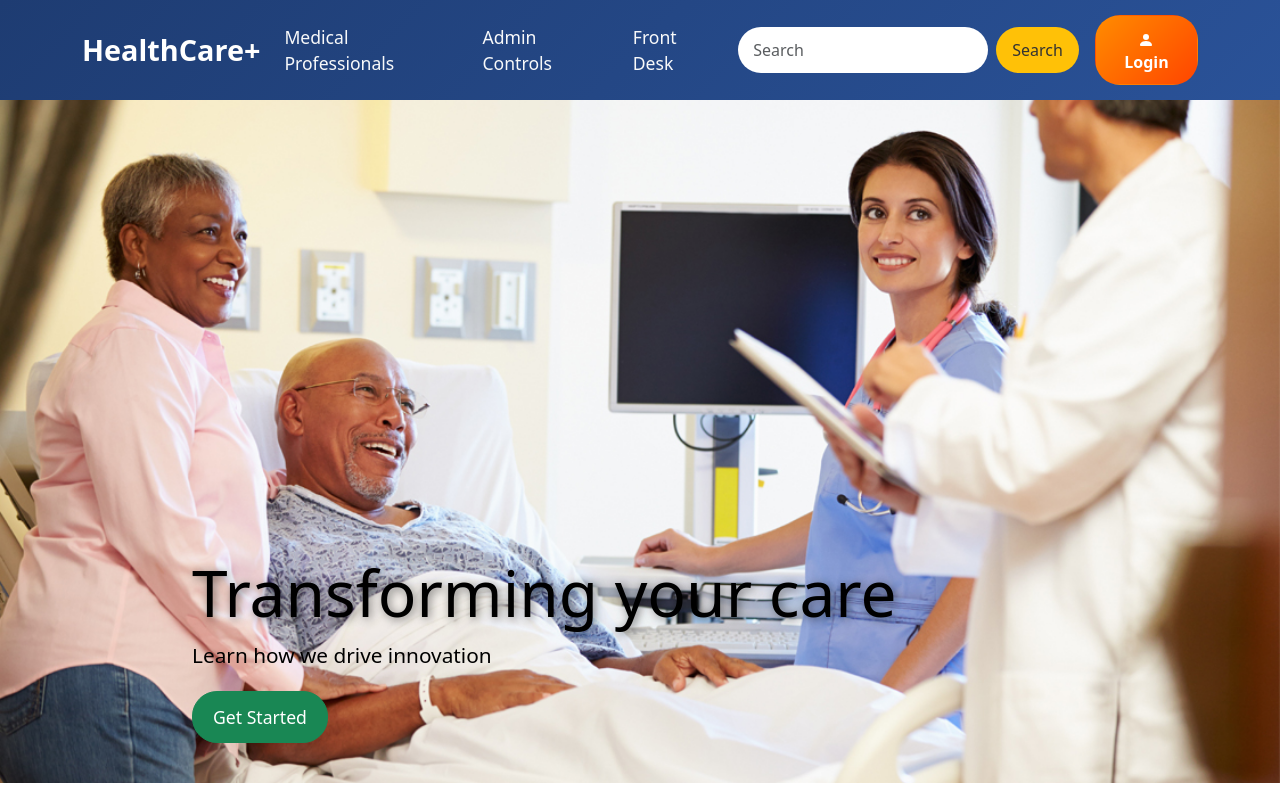
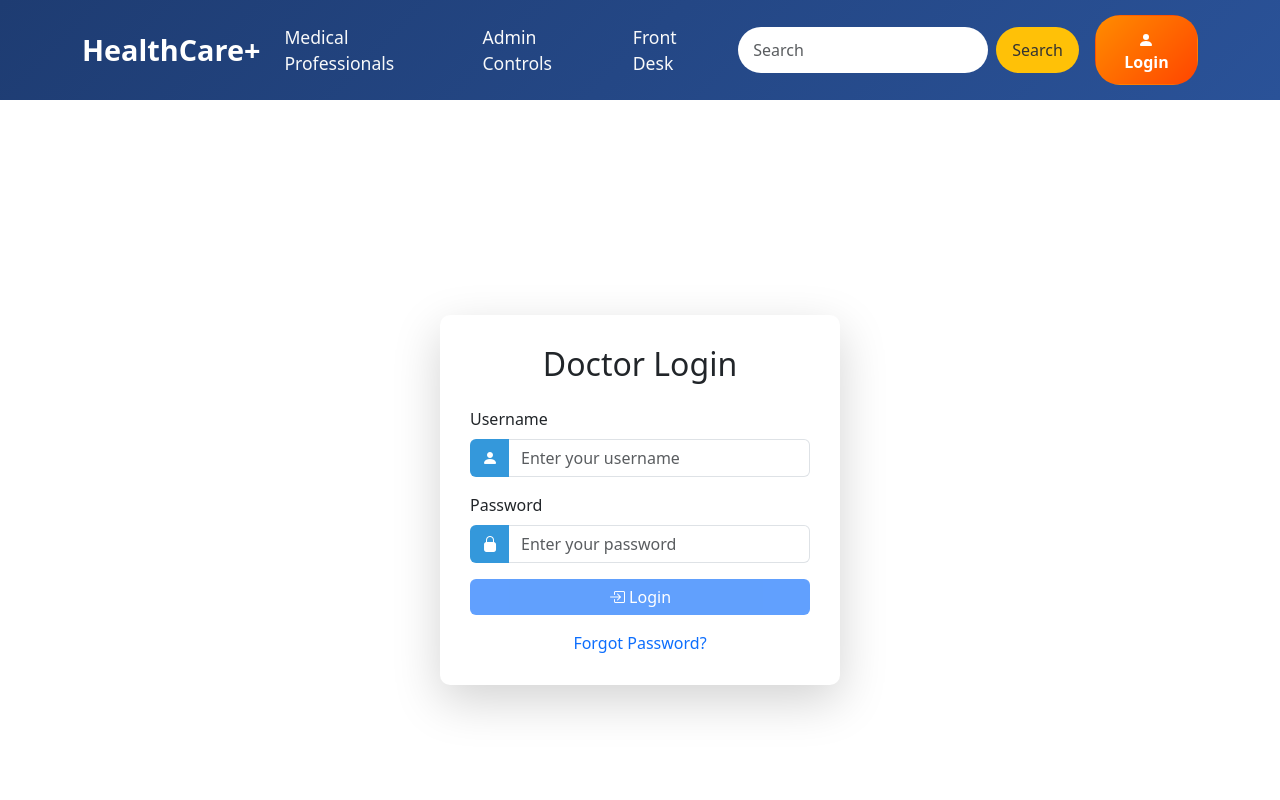
Before and after one commit to durjaysamrat/MediTrack, an Angular app in the folder proj/: page /doctor-login in a window 1280 px wide. Before the commit this address led to /. Shown: the top 800 px of the page. Built offline with nearby package versions, Linux system fonts and the light colour scheme.

Commit message:
doctor-login-working

```diff
--- a/proj/src/app/app-routing.module.ts
+++ b/proj/src/app/app-routing.module.ts
@@ -1,7 +1,12 @@
 import { NgModule } from '@angular/core';
 import { RouterModule, Routes } from '@angular/router';
+import { DoctorComponent } from './doctor/doctor.component';
+import { HomeComponent } from './home/home.component';
 
-const routes: Routes = [];
+const routes: Routes = [
+  { path: '', component: HomeComponent }, // Redirect to login by default
+  { path: 'doctor-login', component: DoctorComponent }
+];
 
 @NgModule({
   imports: [RouterModule.forRoot(routes)],
--- a/proj/src/app/app.component.html
+++ b/proj/src/app/app.component.html
@@ -1,3 +1,3 @@
 <app-header></app-header>
-<app-home></app-home>
+<router-outlet></router-outlet>
 <app-footer></app-footer>
--- a/proj/src/app/app.component.ts
+++ b/proj/src/app/app.component.ts
@@ -1,4 +1,5 @@
 import { Component } from '@angular/core';
+import { Router, NavigationEnd } from '@angular/router';
 
 @Component({
   selector: 'app-root',
@@ -6,5 +7,14 @@
   styleUrls: ['./app.component.css']
 })
 export class AppComponent {
-  title = 'proj';
+  isHomePage: boolean = false; // Default: No header/footer
+
+  constructor(private router: Router) {
+    this.router.events.subscribe(event => {
+      if (event instanceof NavigationEnd) {
+        // Show header/footer ONLY on home page
+        this.isHomePage = event.url === '/' || event.url === '/home';
+      }
+    });
+  }
 }
--- a/proj/src/app/app.module.ts
+++ b/proj/src/app/app.module.ts
@@ -7,6 +7,7 @@
 import { HeaderComponent } from './header/header.component';
 import { FooterComponent } from './footer/footer.component';
 import { DoctorComponent } from './doctor/doctor.component';
+import { ReactiveFormsModule } from '@angular/forms';
 
 
 @NgModule({
@@ -19,7 +20,8 @@
   ],
   imports: [
     BrowserModule,
-    AppRoutingModule
+    AppRoutingModule,
+    ReactiveFormsModule
   ],
   providers: [],
   bootstrap: [AppComponent]
--- a/proj/src/app/doctor/doctor.component.css
+++ b/proj/src/app/doctor/doctor.component.css
@@ -1,82 +1,44 @@
-/* General Styling */
-.doctor-dashboard {
-    max-width: 800px;
-    margin: 20px auto;
-    padding: 20px;
-    border-radius: 8px;
-    background: #f9f9f9;
-    box-shadow: 0 4px 10px rgba(0, 0, 0, 0.1);
-    font-family: Arial, sans-serif;
+/* Background Styling */
+body {
+    background: #f4f7f6;
+    font-family: 'Arial', sans-serif;
   }
 
-  h2, h3 {
-    text-align: center;
-    color: #2c3e50;
+  /* Login Container */
+  .login-container {
+    display: flex;
+    justify-content: center;
+    align-items: center;
+    height: 100vh;
   }
 
-  /* Patient List */
-  ul {
-    list-style: none;
-    padding: 0;
+  /* Login Box */
+  .login-box {
+    width: 100%;
+    max-width: 400px;
+    padding: 30px;
+    background: white;
+    border-radius: 10px;
+    box-shadow: 0px 4px 10px rgba(0, 0, 0, 0.1);
   }
 
-  ul li {
-    padding: 10px;
-    background: #ffffff;
-    margin: 5px 0;
-    border-radius: 5px;
-    cursor: pointer;
-    transition: all 0.3s ease;
-    border: 1px solid #ddd;
+  /* Input Fields */
+  .input-group-text {
+    background: #3498db;
+    color: white;
+    border: none;
   }
 
-  ul li:hover {
-    background: #3498db;
-    color: #ffffff;
+  .form-control {
+    border-left: 0;
   }
 
-  /* Patient Details */
-  .selected-patient {
-    background: #ecf0f1;
-    padding: 15px;
-    border-radius: 5px;
-    margin-top: 10px;
+  /* Button Styling */
+  .btn-primary {
+    background: #2ecc71;
+    border: none;
   }
 
-  /* Form Styling */
-  form {
-    display: flex;
-    flex-direction: column;
-    gap: 10px;
-    background: #ffffff;
-    padding: 15px;
-    border-radius: 5px;
-    border: 1px solid #ddd;
-    margin-top: 10px;
-  }
-
-  label {
-    font-weight: bold;
-  }
-
-  input {
-    padding: 8px;
-    border: 1px solid #ccc;
-    border-radius: 4px;
-    width: 100%;
-  }
-
-  button {
-    padding: 10px;
-    border: none;
-    border-radius: 4px;
-    background: #2ecc71;
-    color: white;
-    font-weight: bold;
-    cursor: pointer;
-    transition: background 0.3s ease;
-  }
-
-  button:hover {
+  .btn-primary:hover {
     background: #27ae60;
   }
--- a/proj/src/app/doctor/doctor.component.html
+++ b/proj/src/app/doctor/doctor.component.html
@@ -1,23 +1,44 @@
-<div class="doctor-dashboard">
-    <h2>Doctor Dashboard</h2>
+<div class="login-container">
+    <div class="login-box shadow-lg">
+      <h2 class="text-center mb-4">Doctor Login</h2>
+      <form [formGroup]="loginForm" (ngSubmit)="login()">
+        <!-- Username Field -->
+        <div class="form-group mb-3">
+          <label class="form-label">Username</label>
+          <div class="input-group">
+            <span class="input-group-text">
+              <i class="bi bi-person-fill"></i>
+            </span>
+            <input type="text" class="form-control" formControlName="username" placeholder="Enter your username">
+          </div>
+          <small class="text-danger" *ngIf="loginForm.controls['username'].invalid && loginForm.controls['username'].touched">
+            Username is required
+          </small>
+        </div>
 
-    <h3>Patient List</h3>
-    <ul>
-      <li *ngFor="let patient of patients" (click)="selectPatient(patient)">
-        {{ patient.name }}
-      </li>
-    </ul>
+        <!-- Password Field -->
+        <div class="form-group mb-3">
+          <label class="form-label">Password</label>
+          <div class="input-group">
+            <span class="input-group-text">
+              <i class="bi bi-lock-fill"></i>
+            </span>
+            <input type="password" class="form-control" formControlName="password" placeholder="Enter your password">
+          </div>
+          <small class="text-danger" *ngIf="loginForm.controls['password'].invalid && loginForm.controls['password'].touched">
+            Password is required
+          </small>
+        </div>
 
-    <div *ngIf="selectedPatient">
-      <h3>Patient Details</h3>
-      <p><strong>Name:</strong> {{ selectedPatient.name }}</p>
-      <p><strong>History:</strong> {{ selectedPatient.history }}</p>
+        <!-- Login Button -->
+        <button class="btn btn-primary w-100" type="submit" [disabled]="loginForm.invalid">
+          <i class="bi bi-box-arrow-in-right"></i> Login
+        </button>
+      </form>
+
+      <!-- Additional Links -->
+      <div class="text-center mt-3">
+        <a href="#" class="text-decoration-none">Forgot Password?</a>
+      </div>
     </div>
-
-    <h3>Set Availability</h3>
-    <form [formGroup]="availabilityForm" (ngSubmit)="updateAvailability()">
-      <label>From: <input type="time" formControlName="availableFrom"></label>
-      <label>To: <input type="time" formControlName="availableTo"></label>
-      <button type="submit">Update</button>
-    </form>
   </div>
--- a/proj/src/app/doctor/doctor.component.ts
+++ b/proj/src/app/doctor/doctor.component.ts
@@ -1,42 +1,30 @@
-import { Component, OnInit } from '@angular/core';
-import { DoctorService } from '../doctor.service';
-import { FormBuilder, FormGroup } from '@angular/forms';
+import { Component } from '@angular/core';
+import { FormBuilder, FormGroup, Validators } from '@angular/forms';
+import { Router } from '@angular/router';
 
 @Component({
   selector: 'app-doctor',
   templateUrl: './doctor.component.html',
   styleUrls: ['./doctor.component.css']
 })
-export class DoctorComponent implements OnInit {
-  patients: any[] = [];
-  selectedPatient: any = null;
-  availabilityForm: FormGroup;
+export class DoctorComponent {
+  loginForm: FormGroup;
 
-  constructor(private doctorService: DoctorService, private fb: FormBuilder) {
-    this.availabilityForm = this.fb.group({
-      availableFrom: [''],
-      availableTo: ['']
+  constructor(private fb: FormBuilder, private router: Router) {
+    this.loginForm = this.fb.group({
+      username: ['', Validators.required],
+      password: ['', Validators.required]
     });
   }
 
-  ngOnInit(): void {
-    this.loadPatients();
-  }
+  login() {
+    const { username, password } = this.loginForm.value;
 
-  loadPatients() {
-    this.doctorService.getPatients().subscribe((data) => {
-      this.patients = data;
-    });
-  }
-
-  selectPatient(patient: any) {
-    this.selectedPatient = patient;
-  }
-
-  updateAvailability() {
-    const availability = this.availabilityForm.value;
-    this.doctorService.updateAvailability(availability).subscribe(() => {
-      alert('Availability updated');
-    });
+    if (username === 'doctor' && password === 'password123') {
+      alert('Login Successful!');
+      this.router.navigate(['/doctor-dashboard']); // Redirect after login
+    } else {
+      alert('Invalid Credentials');
+    }
   }
 }
--- a/proj/src/app/header/header.component.html
+++ b/proj/src/app/header/header.component.html
@@ -18,7 +18,7 @@
             <div class="collapse navbar-collapse" id="navbarNav">
                 <ul class="navbar-nav me-auto">
                     <li class="nav-item">
-                        <a class="nav-link" href="/doctors">Medical Professionals</a>
+                        <a class="nav-link" href="/doctor-login">Medical Professionals</a>
                     </li>
                     <li class="nav-item">
                         <a class="nav-link" href="/admin">Admin Controls</a>
```
